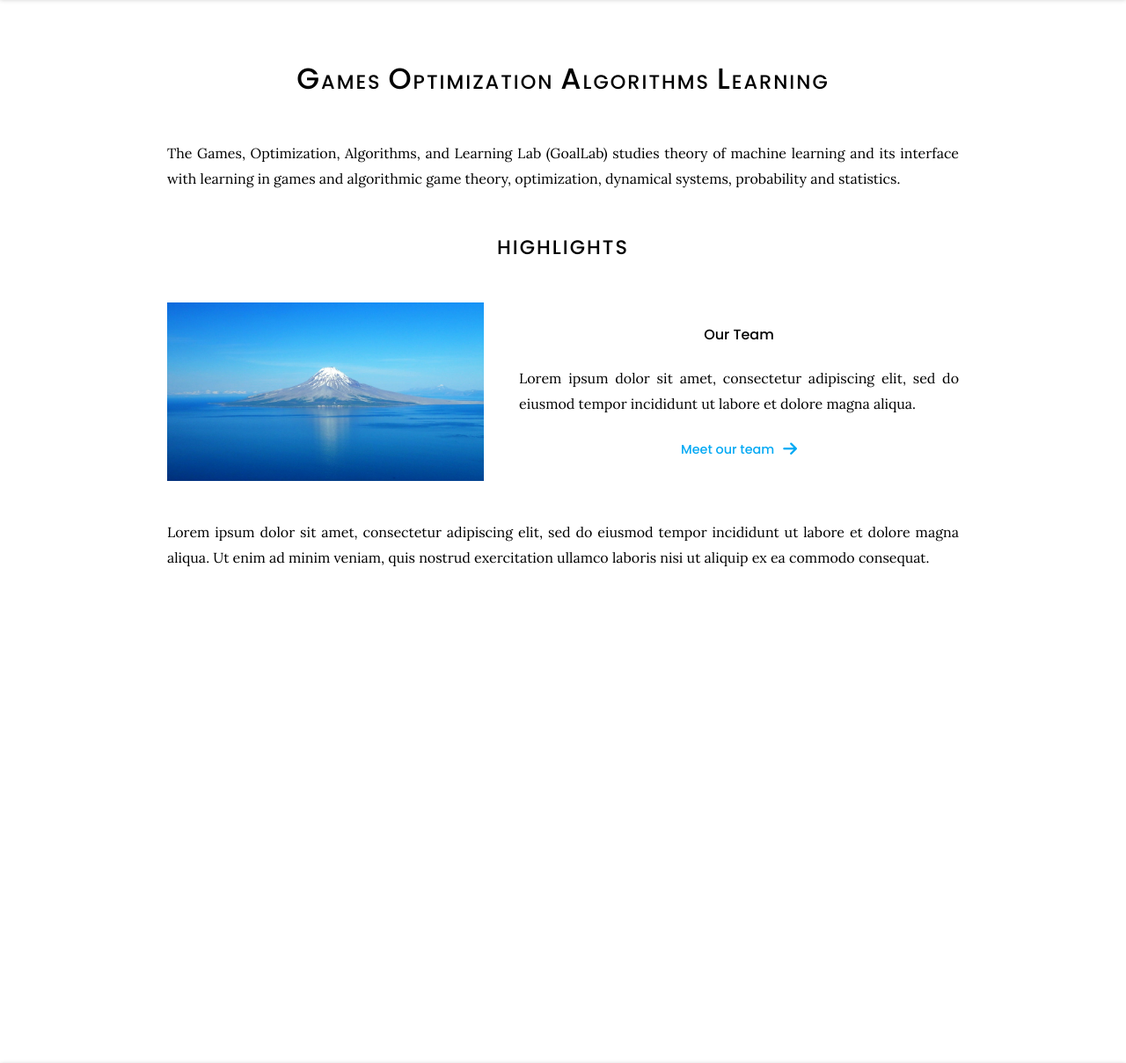
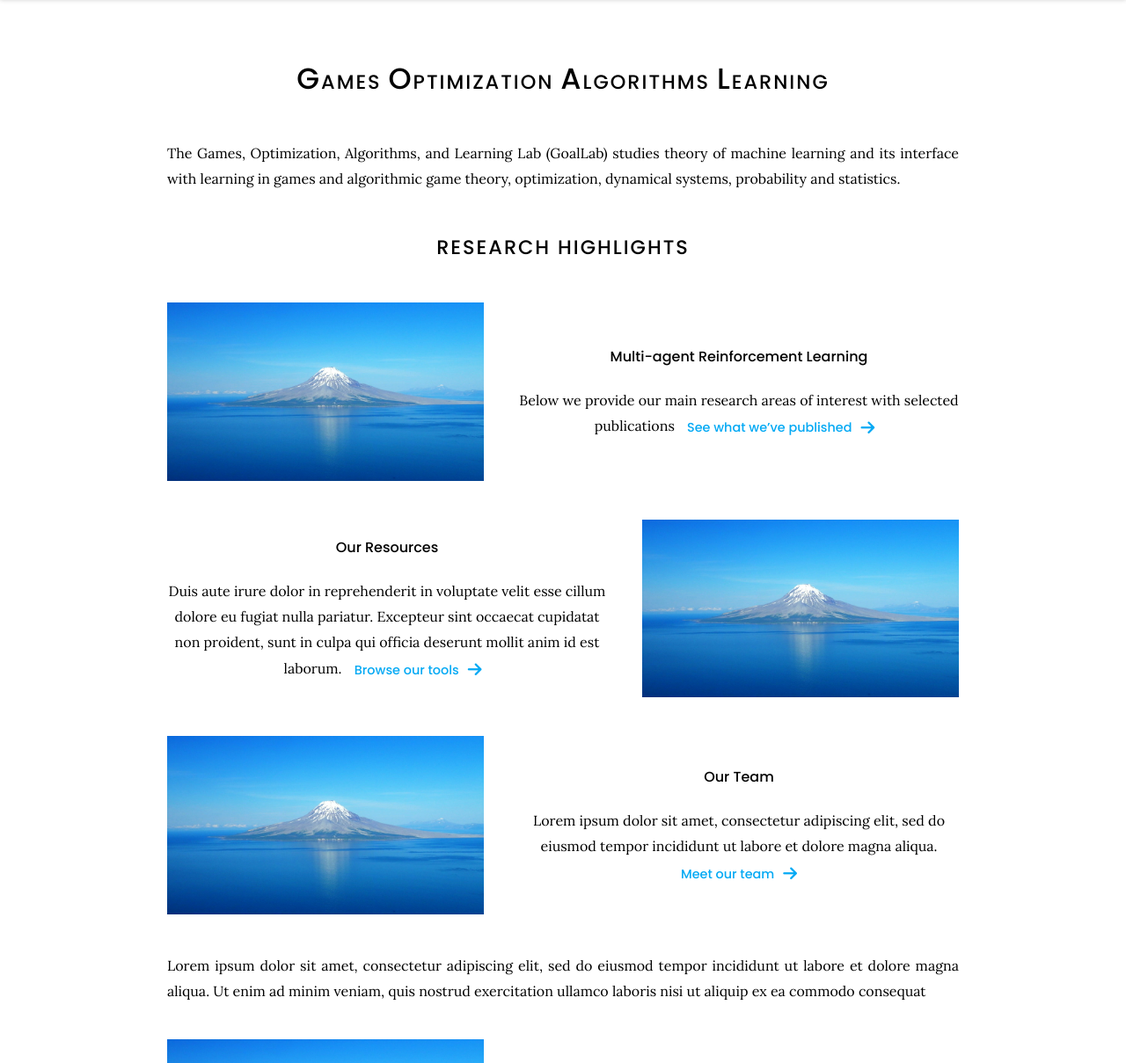
Before and after one commit to goallabuci/goallabuci.github.io, a Jekyll site: the page built from index.md, in a window 1280 px wide and 1400 px high. Shown: the part 110-1319 px from the top of the window at 88% size. Built offline with Jekyll 4.4.1, drawn with Linux system fonts in a browser that asks for light colours; grey boxes are pictures that could not be loaded.

Commit message:
Update index.md

```diff
--- a/index.md
+++ b/index.md
@@ -6,10 +6,68 @@ title: Home
 
 The Games, Optimization, Algorithms, and Learning Lab (GoalLab) studies theory of machine learning  and its interface with learning in games and algorithmic game theory, optimization, dynamical systems, probability and statistics.
 
-# Highlights
+# Research Highlights
 
 {% capture text %}
-Multi-agent Reinforcement Learning
+Below we provide our main research areas of interest with selected publications
+{%
+  include link.html
+  link="research"
+  text="See what we've published"
+  icon="fas fa-arrow-right"
+  flip=true
+%}
+{:.center}
+{% endcapture %}
+{%
+  include feature.html
+  image="images/photo.jpg"
+  link="research"
+  title="Multi-agent Reinforcement Learning"
+  text=text
+%}
+{% capture text %}
+Duis aute irure dolor in reprehenderit in voluptate velit esse cillum dolore eu fugiat nulla pariatur.
+Excepteur sint occaecat cupidatat non proident, sunt in culpa qui officia deserunt mollit anim id est laborum.
+{%
+  include link.html
+  link="tools"
+  text="Browse our tools"
+  icon="fas fa-arrow-right"
+  flip=true
+%}
+{:.center}
+{% endcapture %}
+{%
+  include feature.html
+  image="images/photo.jpg"
+  link="resources"
+  title="Our Resources"
+  flip=true
+  text=text
+%}
+{% capture text %}
+Lorem ipsum dolor sit amet, consectetur adipiscing elit, sed do eiusmod tempor incididunt ut labore et dolore magna aliqua.
+{%
+  include link.html
+  link="team"
+  text="Meet our team"
+  icon="fas fa-arrow-right"
+  flip=true
+%}
+{:.center}
+{% endcapture %}
+{%
+  include feature.html
+  image="images/photo.jpg"
+  link="team"
+  title="Our Team"
+  text=text
+%}
+Lorem ipsum dolor sit amet, consectetur adipiscing elit, sed do eiusmod tempor incididunt ut labore et dolore magna aliqua.
+Ut enim ad minim veniam, quis nostrud exercitation ullamco laboris nisi ut aliquip ex ea commodo consequat
+
+{% capture text %}
 
 {%
   include feature.html
```
